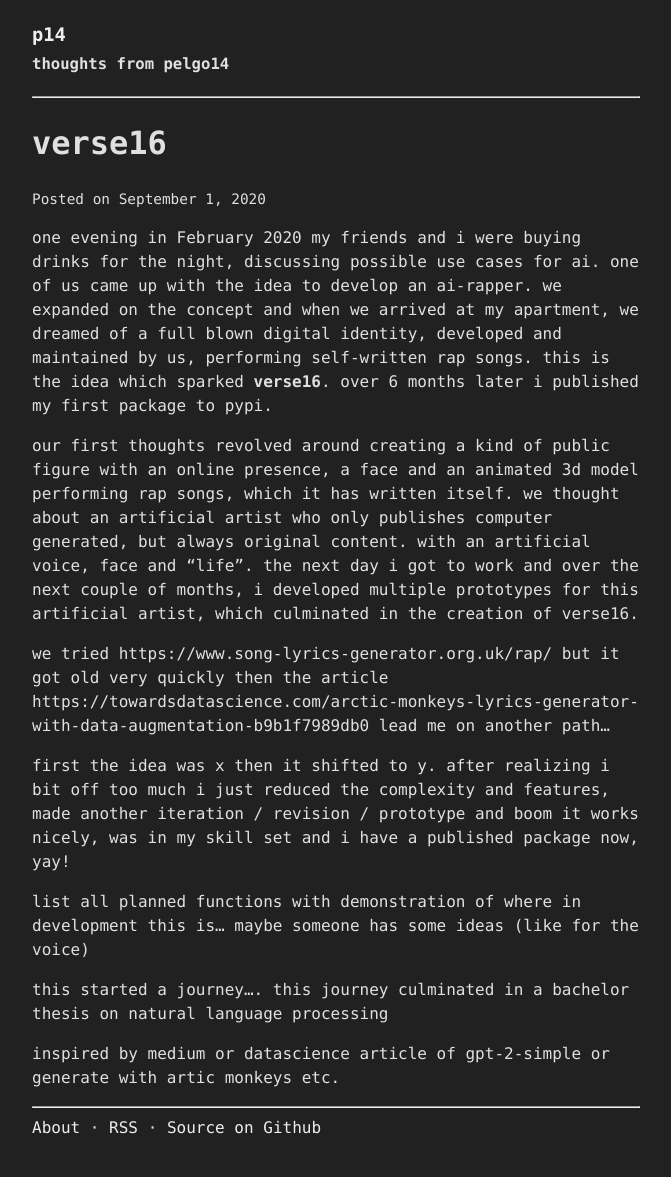
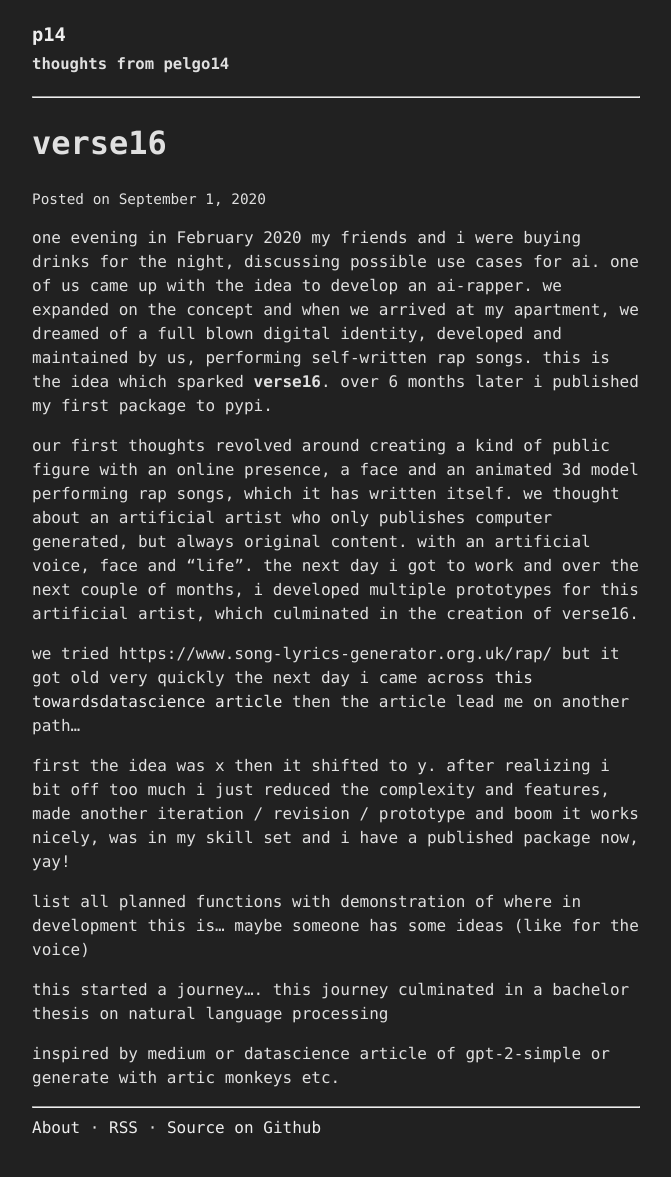
Before and after one commit to giftmischer69/giftmischer69.github.io, a Jekyll site: the page built from _posts/2020-09-01-verse16.md, in a window 1280 px wide. Shown: the whole page, without its empty margins (304-975 px from the left). Built offline with Jekyll 4.4.1, drawn with Linux system fonts in a browser that asks for light colours.

Commit message:
updated verse16 article :hugs:

```diff
--- a/_posts/2020-09-01-verse16.md
+++ b/_posts/2020-09-01-verse16.md
@@ -15,9 +15,10 @@ computer generated, but always original content. with an artificial voice, face
 and over the next couple of months, i developed multiple prototypes for this artificial artist, which culminated in the
 creation of verse16.
 
- we tried https://www.song-lyrics-generator.org.uk/rap/ but it got old very quickly
- then the article https://towardsdatascience.com/arctic-monkeys-lyrics-generator-with-data-augmentation-b9b1f7989db0
- lead me on another path...
+we tried https://www.song-lyrics-generator.org.uk/rap/ but it got old very quickly
+the next day i came across [this towardsdatascience article](https://towardsdatascience.com/arctic-monkeys-lyrics-generator-with-data-augmentation-b9b1f7989db0)
+then the article
+lead me on another path...
 
 first the idea was x then it shifted to y. after realizing i bit off too much i  just reduced the complexity and
 features, made another iteration / revision / prototype and boom it works nicely, was in my skill set and i have a
```
